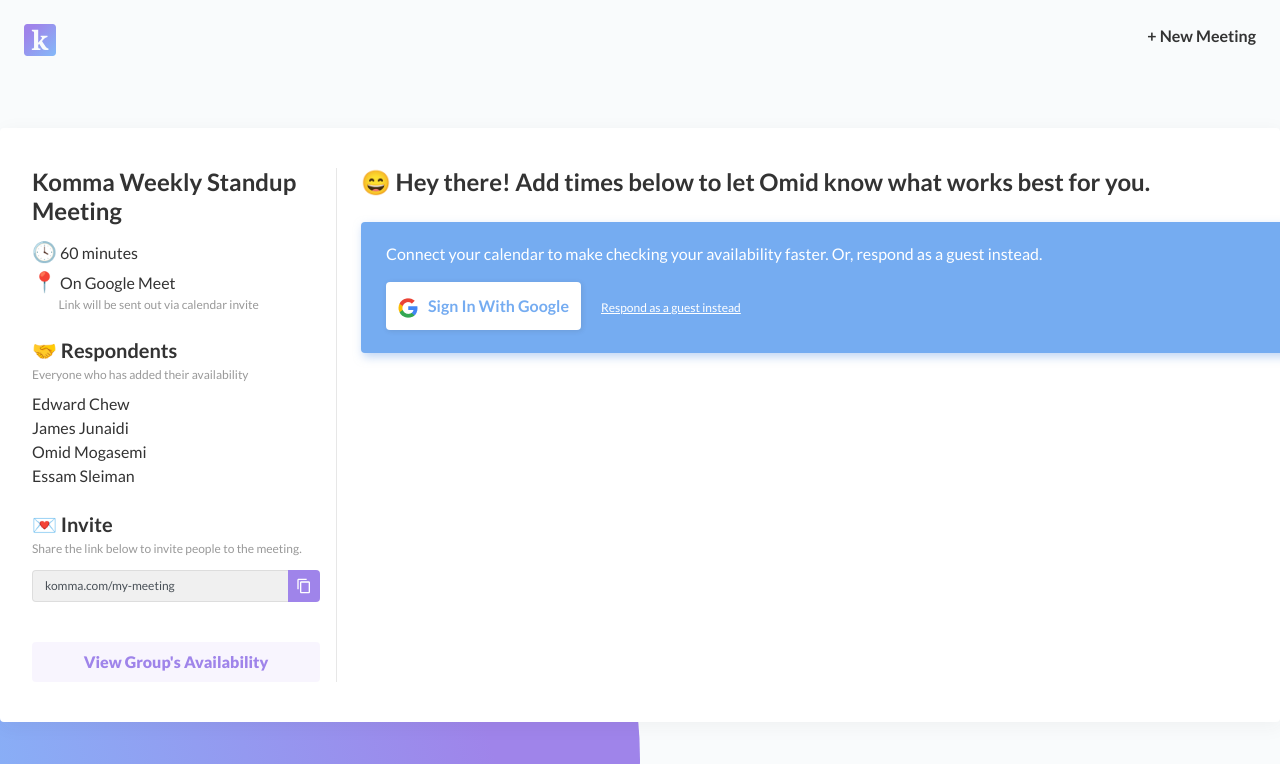
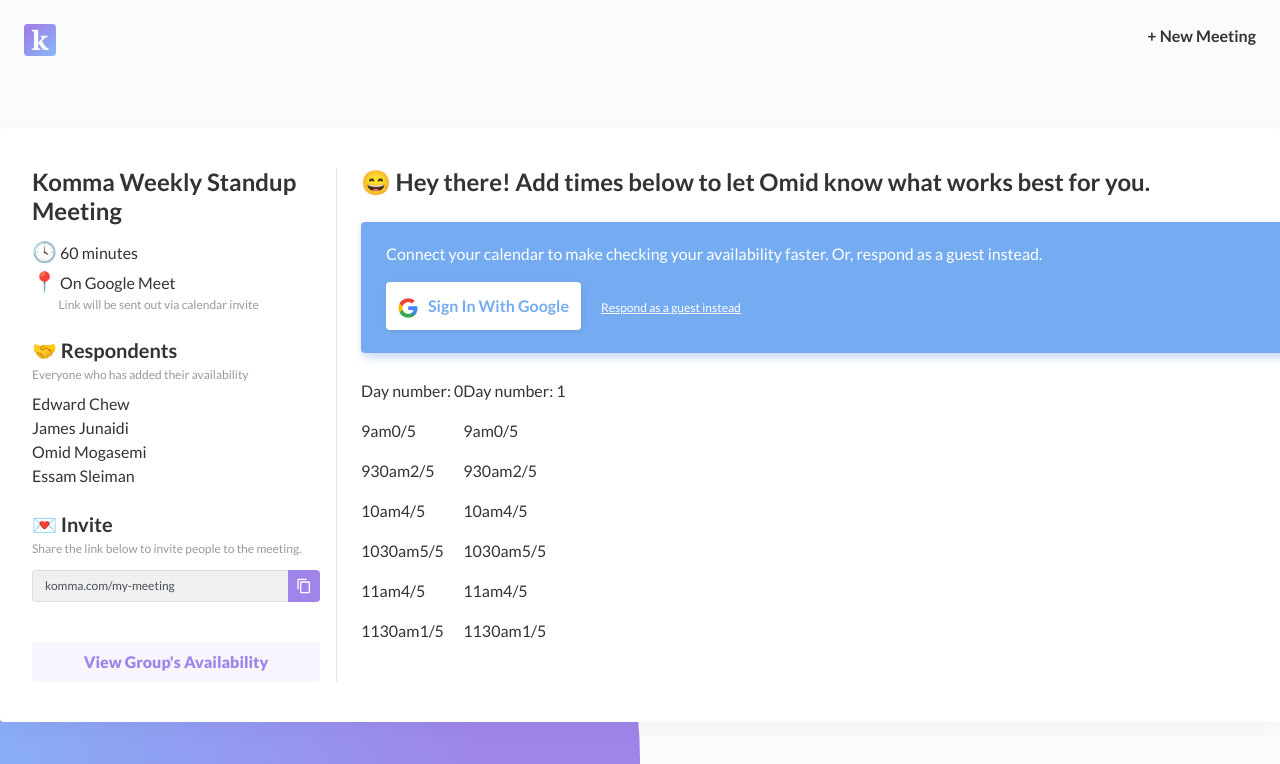
Before and after one commit to essamsleiman/komma-web, a React (Create React App) app: page /availability in a window 1280 px wide. Shown: the top 764 px of the page. Built offline with nearby package versions, Linux system fonts and the light colour scheme.

Commit message:
start the logic and mapping of the availability UI

```diff
--- a/src/components/availability.js
+++ b/src/components/availability.js
@@ -3,6 +3,7 @@ import "bootstrap/dist/css/bootstrap.min.css";
 import LeftBar from "./availability/left_bar"
 import TopBar from "./availability/top_bar"
 import "./css/availability.css";
+import InputCalendar from './availability/input_calendar';
 
 function Availability() {
   const [viewingGroup, setViewingGroup] = useState(false);
@@ -15,6 +16,41 @@ function Availability() {
       googleEmail: 'edward@email.com',
     }
   )
+
+  /*
+
+    These variables exist to server input_calendar.js.
+    intervals: [the time range's start point, num marked attending/num responded so far,
+                current user can attend]
+    days: [{id, date, a copy of intervals showing availability for that specific day}]
+
+  */
+  const intervals = [
+    ['9am', '0/5', false],
+    ['930am', '2/5', false],
+    ['10am', '4/5', false],
+    ['1030am', '5/5', false],
+    ['11am', '4/5', false],
+    ['1130am', '1/5', false],
+  ]
+  // must use JSON.parse(JSON.stringify(intervals)) to create unique multi-dimensional array copies
+  const [days, setDays] = useState([
+    {id: 0, date: '4/12', times: JSON.parse(JSON.stringify(intervals))},
+    {id: 1, date: '4/13', times: JSON.parse(JSON.stringify(intervals))},
+  ])
+  const numResponses = 5
+
+  // useEffect(() => {
+  //   console.log(intervals);
+  //   if (intervals != undefined) {
+  //     let old = days;
+  //     old.push({id: 1, day: '4/12', times: intervals})
+  //     old.push({id: 2, day: '4/13', times: intervals})
+  //     old.push({id: 3, day: '4/14', times: intervals})
+  //     this method doesn't work for multi-dimensional arrays, which is why day[0] or day[1] never worked as keys
+  //     setDays([...old])
+  //   }
+  // }, [intervals])
 
   return (
     <div>
@@ -29,6 +65,12 @@ function Availability() {
                   setUserInfo={setUserInfo}
                   meetingHostName={'Omid'}
                 />
+                <InputCalendar
+                  intervals={intervals}
+                  days={days}
+                  setDays={setDays}
+                  numResponses={numResponses}
+                />
             </div>
         </div>
     </div>
--- /dev/null
+++ b/src/components/availability/day_slots.js
@@ -0,0 +1,58 @@
+/*
+
+This file contains the vertical time blocks for a particular day.
+
+To access the start of said time block, use:
+props.days[props.id].times[line_number][0], denoted in half hour intervals
+
+To access the number of people who can attend/number of people who have responded, use:
+props.days[props.id].times[line_number][1]
+
+To access whether or not the person can attend for a particular day, use:
+props.days[props.id].times[line_number][2], which defaults to false on load
+
+Note that props.id directly grabs the date's id, which is also it's index in the array of days
+
+*/
+
+import react, { useState } from 'react';
+import "../css/day_slots.css";
+import HourSlots from "./hour_slots";
+
+function TimeSlots(props) {
+
+    function adjustAttendance(line_number) {
+        let new_days = props.days
+        let old_attendance_num = new_days[props.id].times[line_number][1]
+        let can_attend = parseInt(old_attendance_num.substring(0, 1))
+        let total_responses = parseInt(old_attendance_num.substring(2))
+        if (props.numResponses == total_responses) {
+            can_attend += 1
+            new_days[props.id].times[line_number][1] = can_attend + '/' + (total_responses + 1)
+            new_days[props.id].times[line_number][2] = true
+        }
+        else if (new_days[props.id].times[line_number][2] == true) {
+            new_days[props.id].times[line_number][1] = (can_attend - 1) + '/' + (total_responses)
+            new_days[props.id].times[line_number][2] = false
+        }
+        else {
+            new_days[props.id].times[line_number][1] = (can_attend + 1) + '/' + (total_responses)
+            new_days[props.id].times[line_number][2] = true
+        }
+        console.log(new_days)
+        props.setDays(JSON.parse(JSON.stringify(new_days)))
+    }
+
+    return (
+        <div>
+            <p>Day number: {props.id} </p>
+            {
+                props.days[props.id].times.map((times, line_number) => (
+                    <p onClick={() => adjustAttendance(line_number)}>{times}</p>
+                ))
+            }
+        </div>
+    );
+}
+
+export default TimeSlots;
--- /dev/null
+++ b/src/components/availability/input_calendar.js
@@ -0,0 +1,57 @@
+/*
+
+This file contains all of the day's and their individual time blocks.
+It exists to serve as a wrapper over them for global CSS styles, more dynamic loading,
+and clean code.
+
+The placement of the hour blocks on the left hand side will also exist here.
+To get the text of the time to load, iterate over:
+props.intervals[i][0], where i is the current iteration of the loop and
+0 is the first element, the block's starting time represented in text form.
+
+*/
+
+import react, { useState } from 'react';
+import "../css/input_calendar.css";
+import DaySlots from "./day_slots";
+
+function InputCalendar(props) {
+
+    function adjustIntervals() {
+        let new_days = props.days
+        new_days[0].times[2][1] = '5/6'
+        console.log(new_days)
+        props.setDays(JSON.parse(JSON.stringify(new_days)))
+    }
+
+    console.log(props.days)
+    console.log(props.days.length)
+
+    return (
+        <div className="top-content-container vertical-spacing">
+            {
+                props.days != undefined ? (
+                    props.days.map((day) => (
+                        <div key={day.id} className="day-slots-container">
+                            <DaySlots
+                                id={day.id}
+                                days={props.days}
+                                setDays={props.setDays}
+                                numResponses={props.numResponses}
+                            />
+                        </div>
+                        // Old raw information display method
+                        // <div key={day.id}>
+                        //     <h3>{day.date}</h3>
+                        //     <p>{day.times}</p>
+                        // </div>
+                    ))
+                ) : (
+                    <p>Loading...</p>
+                )
+            }
+        </div>
+    );
+}
+
+export default InputCalendar;
--- a/src/components/availability/top_bar.js
+++ b/src/components/availability/top_bar.js
@@ -41,7 +41,7 @@ function TopBar(props) {
   }
 
   return (
-    <div className="content-container">
+    <div className="top-content-container">
       <h3 className="bold">{welcomeMessage}</h3>
       <div className="backdrop">
         <div className="backdrop-content">
--- a/src/components/css/availability.css
+++ b/src/components/css/availability.css
@@ -14,3 +14,11 @@
   float: left;
   border-left: solid 1px var(--verylightgray);
 }
+
+.vertical-spacing {
+  margin-top: 26px;
+}
+
+.top-content-container {
+  margin-left: 25px;
+}
--- /dev/null
+++ b/src/components/css/input_calendar.css
@@ -0,0 +1,3 @@
+.day-slots-container {
+    display: inline-block;
+}
--- a/src/components/css/top_bar.css
+++ b/src/components/css/top_bar.css
@@ -1,7 +1,3 @@
-.content-container {
-    margin-left: 25px;
-}
-
 .backdrop {
     background: var(--kommablue);
     box-shadow: var(--blue-shadow);
```
Also changed, not shown: src/components/css/day_slots.css (added), 1 other file (tests, documents, lock files or other folders).
